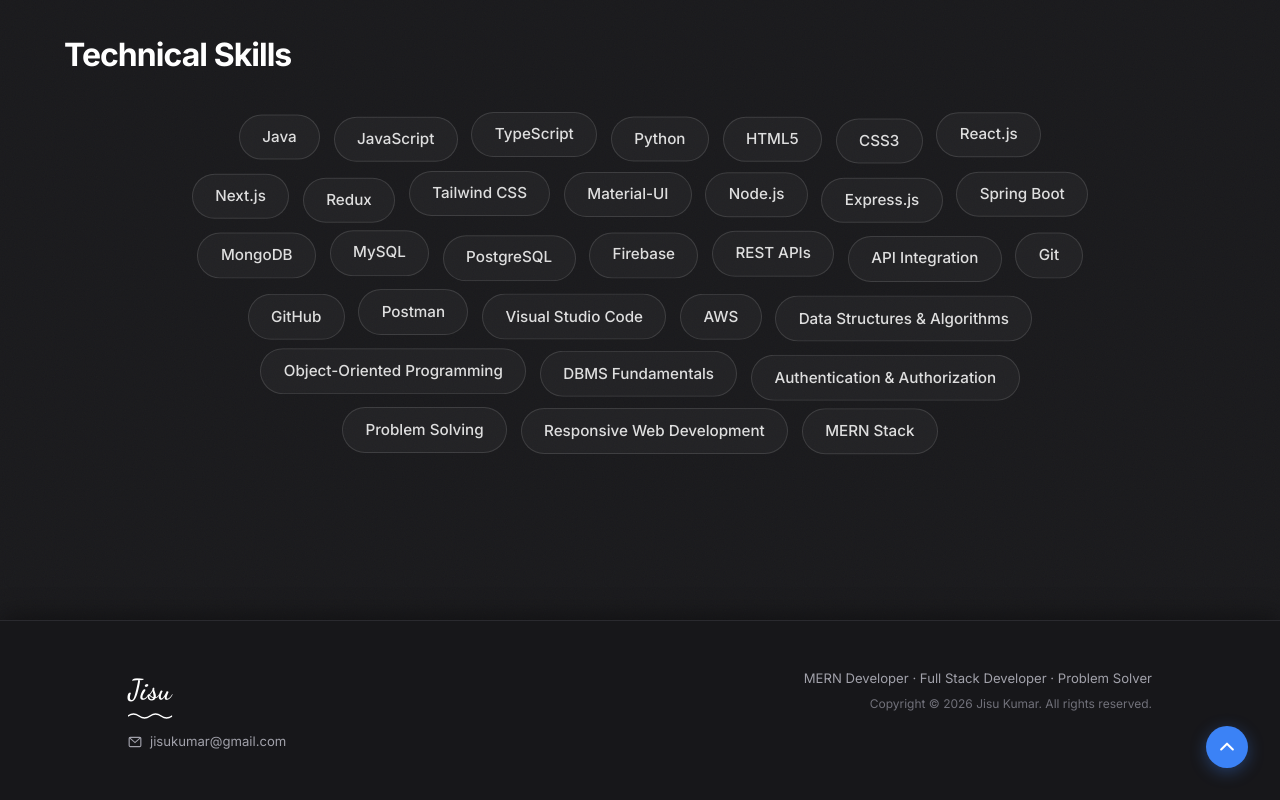
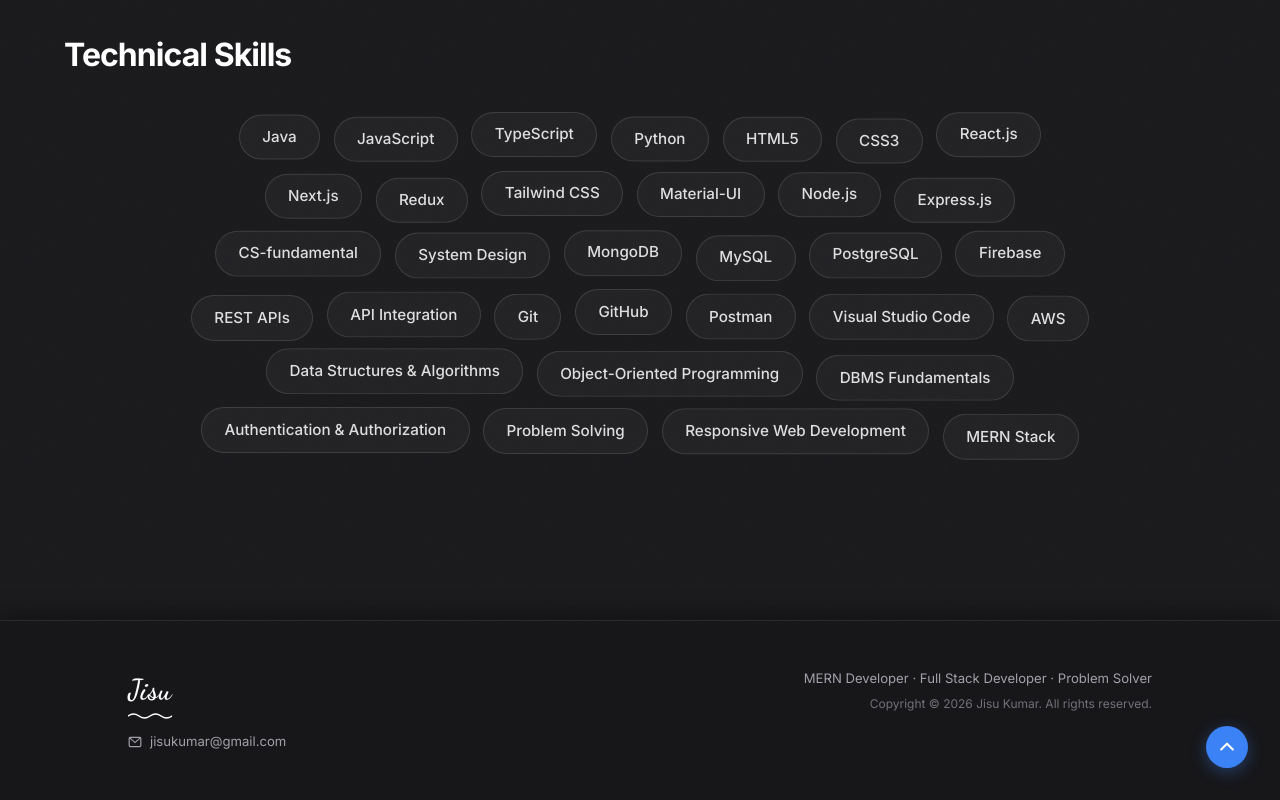
Before and after one commit to Jisukumarmishra/codewithjisu, a Next.js app: page /about in a window 1280 px wide. Shown: the part 1006-1806 px from the top of the page. Built offline with nearby package versions, Linux system fonts and the light colour scheme.

Commit message:
Add Some skills

```diff
--- a/app/about/page.jsx
+++ b/app/about/page.jsx
@@ -23,7 +23,9 @@
     "Material-UI",
     "Node.js",
     "Express.js",
-    "Spring Boot",
+    // "Spring Boot",
+    "CS-fundamental",
+    "System Design",
     "MongoDB",
     "MySQL",
     "PostgreSQL",
```
